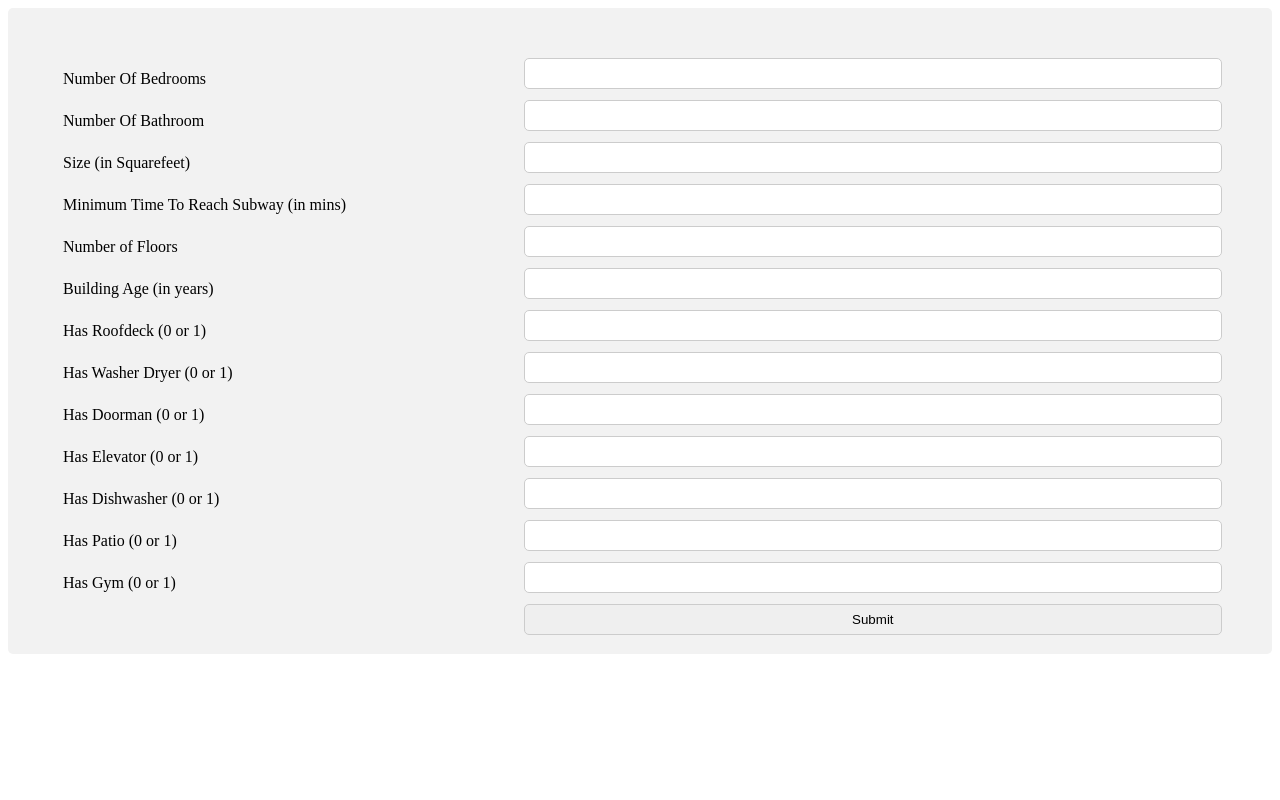
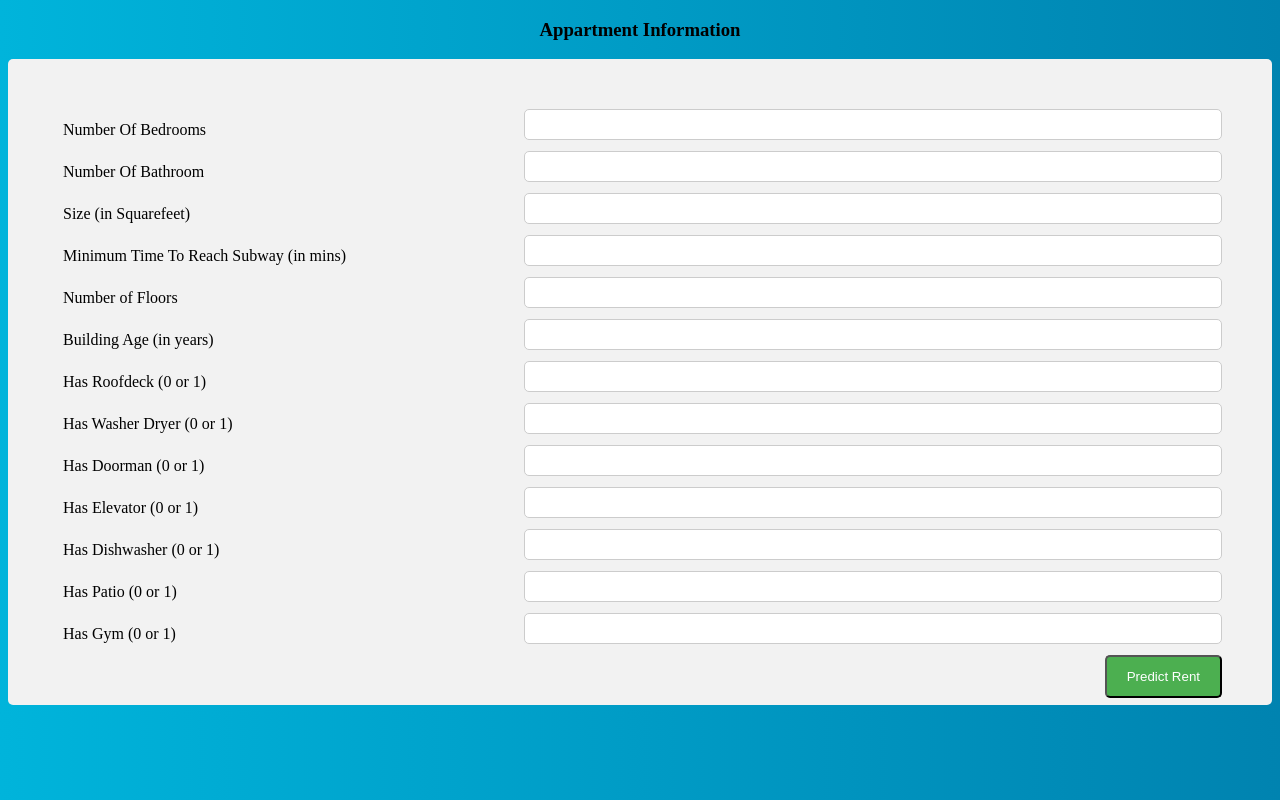
Before and after one commit to Davidportlouis/house_price_prediction, a Flask app: page / in a window 1280 px wide. Run offline with Flask 2, Linux system fonts and the light colour scheme.

Commit message:
css changes

```diff
--- a/templates/style.css
+++ b/static/style.css
@@ -1,5 +1,5 @@
 body{
-
+    background: linear-gradient(to right, #00b4db, #0083b0);
 }
 form{
     border-radius: 5px;
@@ -26,6 +26,7 @@ button{
     cursor: pointer;
     float: right
 }
+
 input:focus{
     background-color: #ddd;
     outline: none;
--- a/templates/index.html
+++ b/templates/index.html
@@ -3,10 +3,13 @@
 
 <head>
     <title>Form</title>
-    <link rel="stylesheet" href="style.css" />
+    <link rel="stylesheet" href="{{url_for('static', filename='style.css')}}" />
 </head>
 
 <body>
+    <div>
+        <h3 style="text-align: center">Appartment Information</h3>
+    </div>
     <form id="container" action="/result" method="POST">
 
         <div id="bedroom">
@@ -73,7 +76,7 @@
             <label>Has Gym (0 or 1)</label>
             <input type="text" name="gym" />
         </div>
-        <input type="submit" value="Submit">
+        <button type="submit">Predict Rent</button>
     </form>
 </body>
 
--- a/templates/result.html
+++ b/templates/result.html
@@ -3,10 +3,12 @@
 
 <head>
     <title>Rent Details</title>
+    <link rel="stylesheet" href="{{url_for('static', filename='style.css')}}" />
 </head>
 
 <body>
-    <h1> {{ prediction }} </h1>
+    <h1>Predicted Rent:</h1>
+    <h3> ${{ prediction }} </h3>
 </body>
 
 </html>
```
